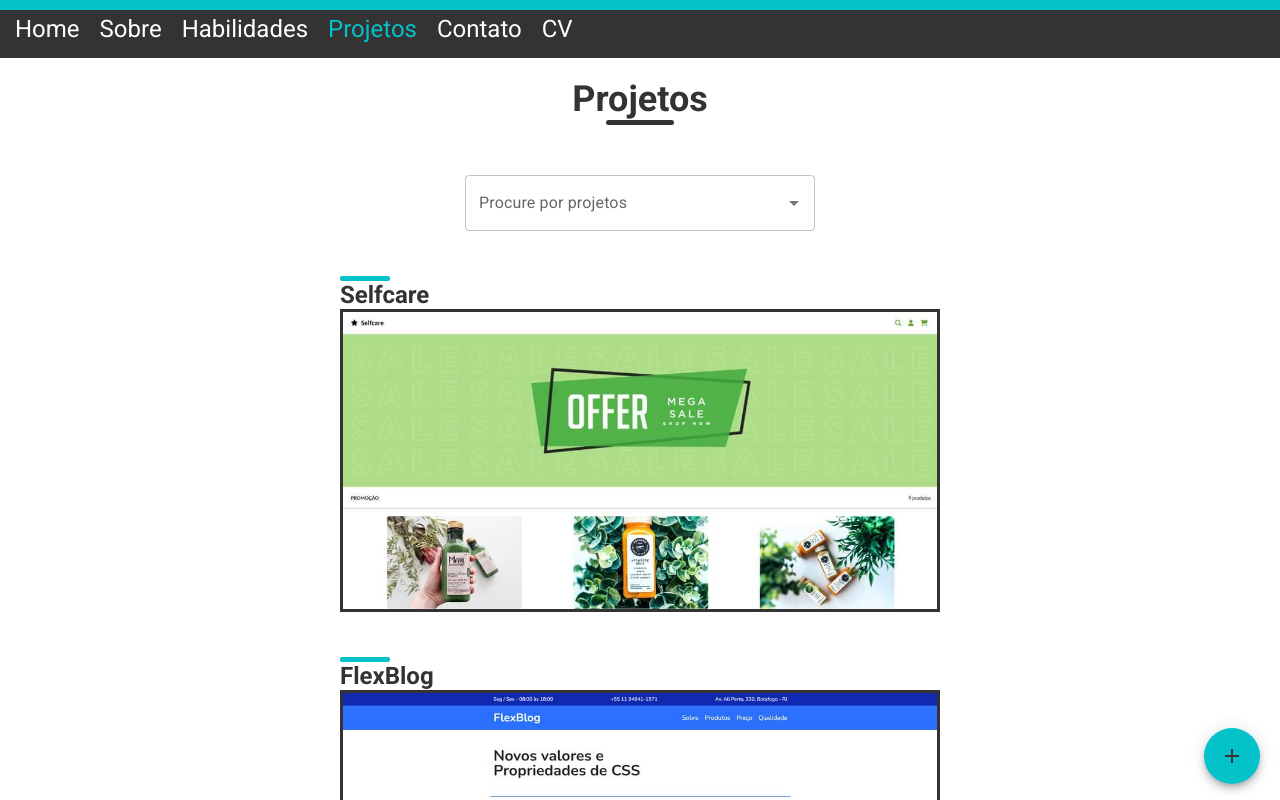
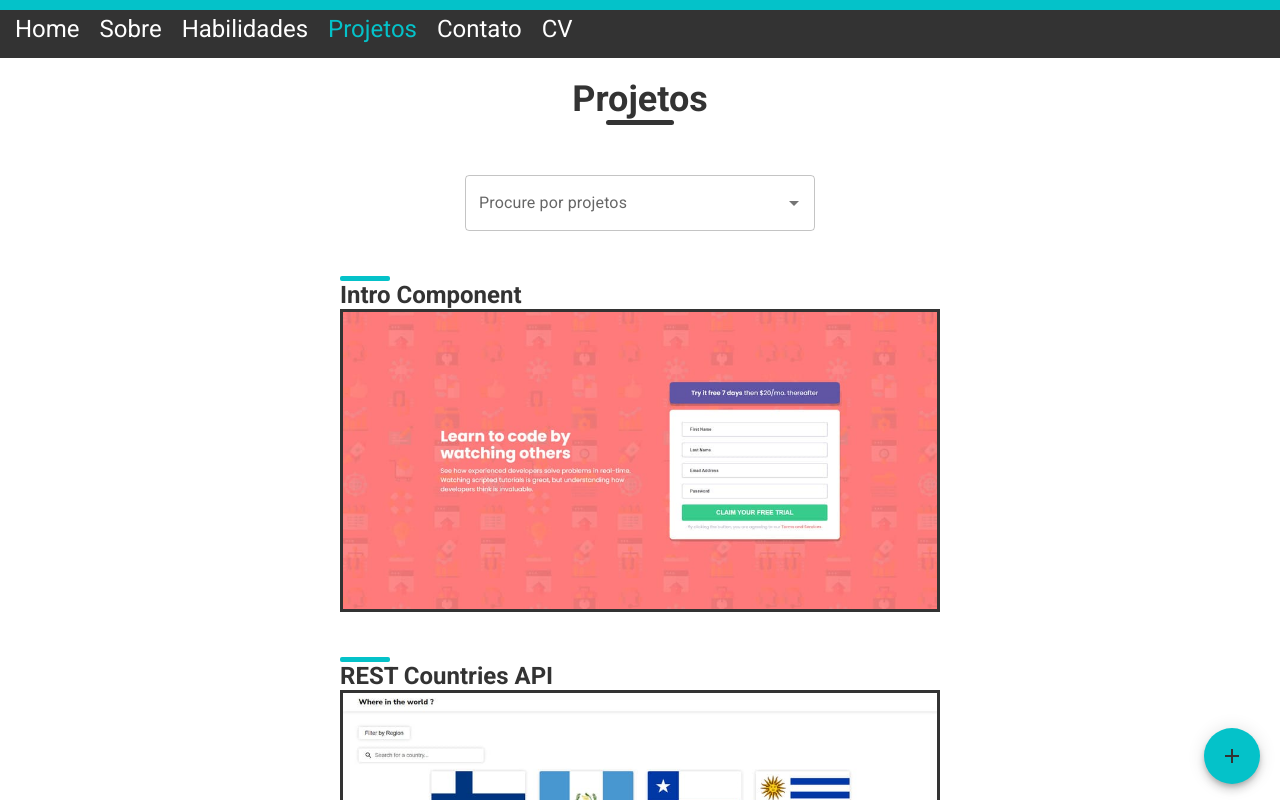
Before and after one commit to matheuspergoli/portfolio, a React (Vite) app: page /sobre/projetos/ver-mais in a window 1280 px wide. Shown: the top 800 px of the page. Built offline with nearby package versions, Linux system fonts and the light colour scheme.

Commit message:
Adicionando novos projetos

```diff
--- a/src/Components/Projetos/VerMais.tsx
+++ b/src/Components/Projetos/VerMais.tsx
@@ -7,12 +7,28 @@ import FlexBlog from '../../images/flexblog.jpg'
 import Manage from '../../images/manage.jpg'
 import Selfcare from '../../images/selfcare.jpg'
 import TabelaPlanos from '../../images/tabela-planos.jpg'
+import CountriesAPI from '../../images/countries-api.jpg'
+import IntroComponent from '../../images/intro-component.jpg'
 import { useNavigate } from 'react-router-dom'
 import ProjetoModal from './ProjetoModal'
 import { Autocomplete, TextField } from '@mui/material'
 import AnimateProgressBar from '../Motion/AnimateProgressBar'
 
 const projects = [
+  {
+    nome: 'Intro Component',
+    source: IntroComponent,
+    tech: 'HTML/CSS & JS',
+    link: 'https://matheuspergoli.github.io/intro-component/',
+    rep: 'https://github.com/matheuspergoli/intro-component'
+  },
+  {
+    nome: 'REST Countries API',
+    source: CountriesAPI,
+    tech: 'React/Typescript',
+    link: 'https://countries-api-web.vercel.app/',
+    rep: 'https://github.com/matheuspergoli/countries-api'
+  },
   {
     nome: 'Selfcare',
     source: Selfcare,
@@ -58,6 +74,8 @@ const projects = [
 ]
 
 const options = [,
+  { label: 'REST Countries API' },
+  { label: 'Intro Component' },
   { label: 'Selfcare' },
   { label: 'FlexBlog' },
   { label: 'Tabela de Planos' },
```
Also changed, not shown: src/images/countries-api.jpg (added), src/images/intro-component.jpg (added).
